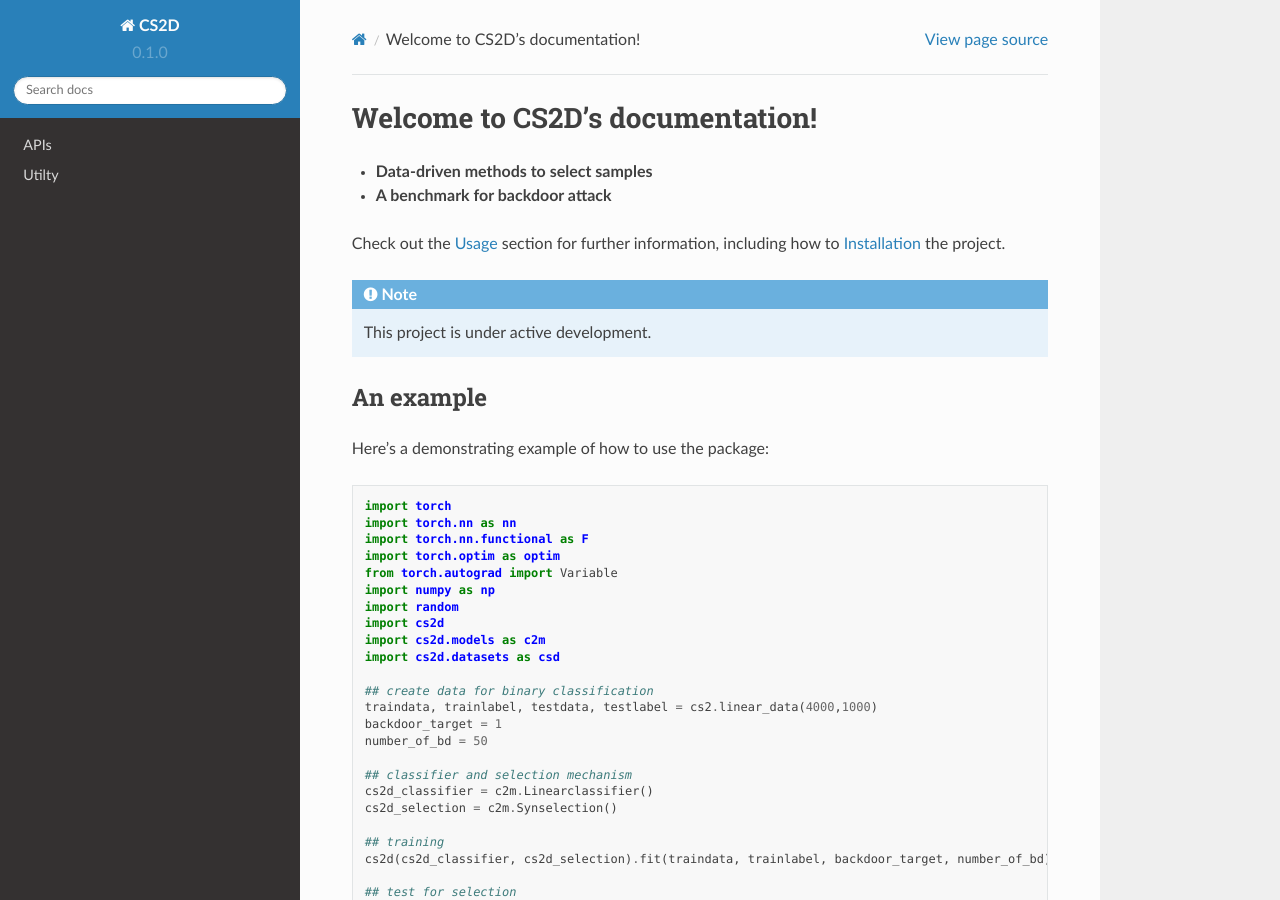
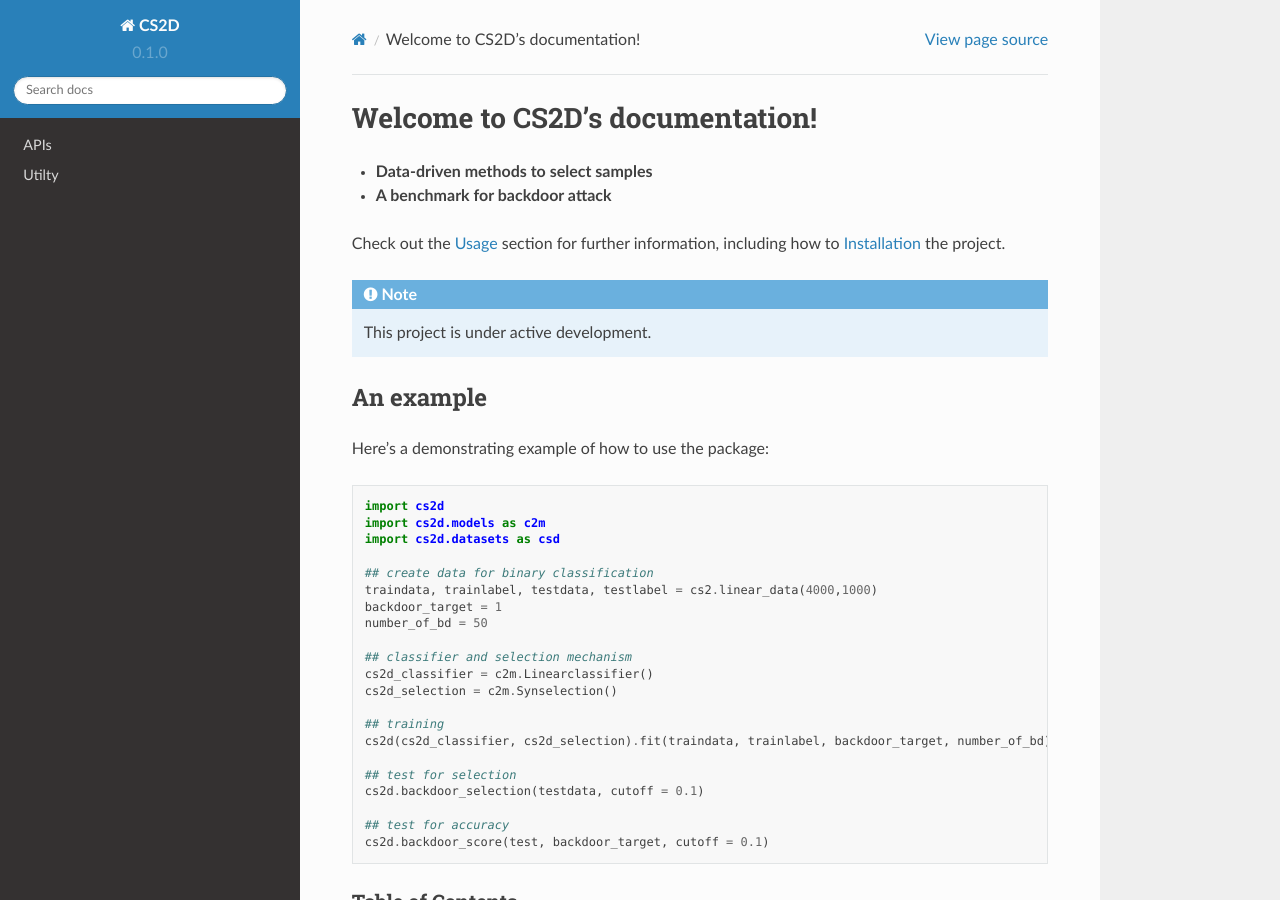
Before and after one commit to jeremyxianx/bd_cs2d, a Sphinx documentation site: the page built from docs/source/index.rst, in a window 1280 px wide and 900 px high. Built offline with Sphinx 7.4.7 and the Read the Docs theme 2.0.0, drawn with Linux system fonts in a browser that asks for light colours.

Commit message:
Update index.rst

```diff
--- a/docs/source/index.rst
+++ b/docs/source/index.rst
@@ -23,13 +23,6 @@
 .. code-block:: python
 
 
-   import torch
-   import torch.nn as nn
-   import torch.nn.functional as F
-   import torch.optim as optim
-   from torch.autograd import Variable
-   import numpy as np
-   import random
    import cs2d
    import cs2d.models as c2m
    import cs2d.datasets as csd
```
